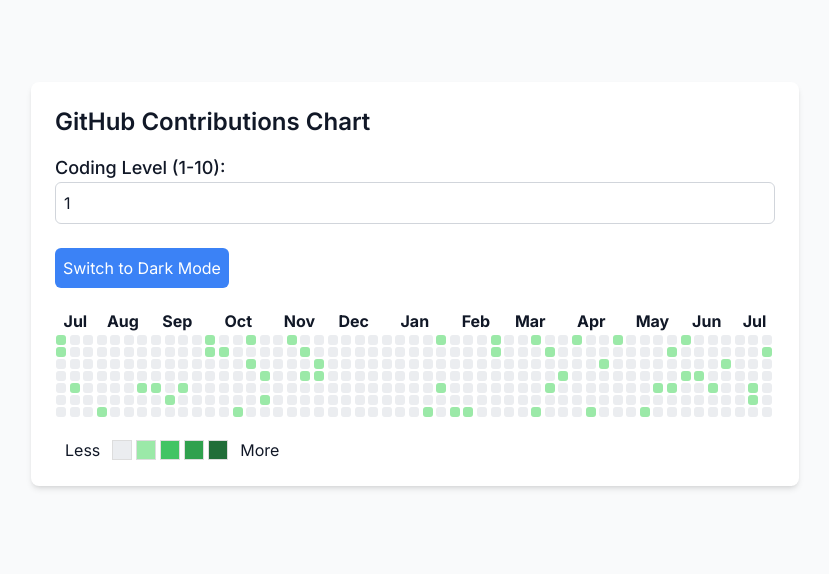
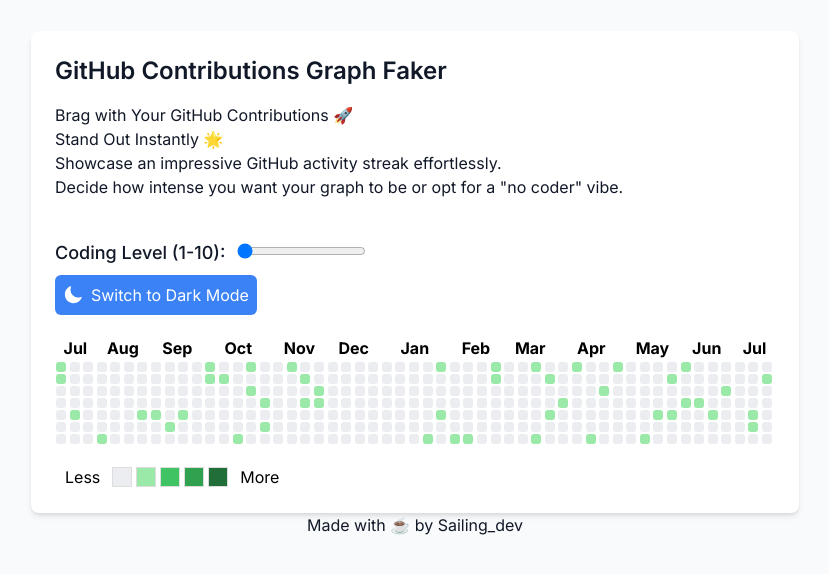
Before and after one commit to kellerfabian/contributionfaker, a Next.js app: page / in a window 1280 px wide. Shown: the part 116-690 px from the top of the page, without its empty margins (225-1054 px from the left). Built offline with nearby package versions, Linux system fonts and the light colour scheme.

Commit message:
fix: added dark mode toggle

```diff
--- /dev/null
+++ b/app/DarkModeToggle.tsx
@@ -0,0 +1,31 @@
+// DarkModeToggle.tsx
+import React from 'react';
+import { SunIcon, MoonIcon } from '@heroicons/react/24/solid';
+
+interface DarkModeToggleProps {
+  darkMode: boolean;
+  toggleDarkMode: () => void;
+}
+
+function DarkModeToggle({ darkMode, toggleDarkMode }: DarkModeToggleProps) {
+  return (
+    <button
+      onClick={toggleDarkMode}
+      className="mt-2 p-2 bg-blue-500 text-white rounded-md flex items-center"
+    >
+      {darkMode ? (
+        <>
+          <SunIcon className="h-5 w-5 mr-2" />
+          Switch to Light Mode
+        </>
+      ) : (
+        <>
+          <MoonIcon className="h-5 w-5 mr-2" />
+          Switch to Dark Mode
+        </>
+      )}
+    </button>
+  );
+}
+
+export default DarkModeToggle;
--- a/app/globals.css
+++ b/app/globals.css
@@ -32,3 +32,16 @@
 .chart-container {
   @apply h-96;
 }
+
+/*
+ Darkmodel Toggles
+*/
+.light-mode {
+  background-color: white;
+  color: black;
+}
+
+.dark-mode {
+  background-color: black;
+  color: white;
+}
--- a/app/page.tsx
+++ b/app/page.tsx
@@ -1,7 +1,7 @@
-'use client'
-import { useState, useEffect } from 'react';
-import styles from '../styles/Home.module.css';
-
+"use client";
+import { useState, useEffect } from "react";
+import styles from "../styles/Home.module.css";
+import DarkModeToggle from "./DarkModeToggle";
 interface ContributionData {
   day: string;
   value: number;
@@ -20,7 +20,7 @@
       value = Math.max(1, value); // Ensure there are no empty days for levels 9 and 10
     }
     data.push({
-      day: date.toISOString().split('T')[0],
+      day: date.toISOString().split("T")[0],
       value: value,
     });
   }
@@ -28,19 +28,34 @@
 };
 
 const getColor = (value: number, darkMode: boolean): string => {
-  if (value === 0) return darkMode ? '#2d333b' : '#ebedf0';
-  if (value === 1) return darkMode ? '#0e4429' : '#9be9a8';
-  if (value === 2) return darkMode ? '#006d32' : '#40c463';
-  if (value === 3) return darkMode ? '#26a641' : '#30a14e';
-  return darkMode ? '#39d353' : '#216e39';
+  if (value === 0) return darkMode ? "#2d333b" : "#ebedf0";
+  if (value === 1) return darkMode ? "#0e4429" : "#9be9a8";
+  if (value === 2) return darkMode ? "#006d32" : "#40c463";
+  if (value === 3) return darkMode ? "#26a641" : "#30a14e";
+  return darkMode ? "#39d353" : "#216e39";
 };
 
 const getMonthLabel = (monthIndex: number): string => {
-  const monthNames = ['Jan', 'Feb', 'Mar', 'Apr', 'May', 'Jun', 'Jul', 'Aug', 'Sep', 'Oct', 'Nov', 'Dec'];
+  const monthNames = [
+    "Jan",
+    "Feb",
+    "Mar",
+    "Apr",
+    "May",
+    "Jun",
+    "Jul",
+    "Aug",
+    "Sep",
+    "Oct",
+    "Nov",
+    "Dec",
+  ];
   return monthNames[monthIndex];
 };
 
-const groupDataByWeeks = (data: ContributionData[]): { [key: string]: ContributionData[][] } => {
+const groupDataByWeeks = (
+  data: ContributionData[]
+): { [key: string]: ContributionData[][] } => {
   const weeksByMonth: { [key: string]: ContributionData[][] } = {};
   let currentWeek: ContributionData[] = [];
 
@@ -75,7 +90,7 @@
   Object.keys(weeksByMonth).forEach((monthKey) => {
     weeksByMonth[monthKey].forEach((week) => {
       while (week.length < 7) {
-        week.push({ day: '', value: 0 });
+        week.push({ day: "", value: 0 });
       }
     });
   });
@@ -86,7 +101,9 @@
 export default function Home() {
   const [level, setLevel] = useState<number>(1);
   const [data, setData] = useState<ContributionData[]>([]);
-  const [weeksByMonth, setWeeksByMonth] = useState<{ [key: string]: ContributionData[][] }>({});
+  const [weeksByMonth, setWeeksByMonth] = useState<{
+    [key: string]: ContributionData[][];
+  }>({});
   const [darkMode, setDarkMode] = useState<boolean>(false);
 
   useEffect(() => {
@@ -103,16 +120,26 @@
 
   const toggleDarkMode = () => {
     setDarkMode((prevMode) => !prevMode);
-    document.documentElement.classList.toggle('dark');
+    document.documentElement.classList.toggle("dark");
   };
 
   return (
     <div className="container">
       <div className="content">
-        <h1>GitHub Contributions Chart</h1>
-        <label htmlFor="level">Coding Level (1-10):</label>
+        <h1>GitHub Contributions Graph Faker</h1>
+        <h2>Brag with Your GitHub Contributions 🚀</h2>
+
+        <p>Stand Out Instantly 🌟</p>
+        <p>Showcase an impressive GitHub activity streak effortlessly. </p>
+
+        <p  className="mb-10">
+          Decide how intense you want your graph to be or opt for a &quot;no
+          coder&quot; vibe.
+        </p>
+
+        <label className="mr-3" htmlFor="level">Coding Level (1-10):</label>
         <input
-          type="number"
+          type="range"
           id="level"
           name="level"
           min="1"
@@ -120,22 +147,30 @@
           value={level}
           onChange={handleChange}
         />
-        <button
-          onClick={toggleDarkMode}
-          className="mt-2 p-2 bg-blue-500 text-white rounded-md"
+        <DarkModeToggle darkMode={darkMode} toggleDarkMode={toggleDarkMode} />
+
+        <div
+          className={`${styles.tableContainer} ${
+            darkMode ? styles.tableDark : styles.tableLight
+          } rounded-md`}
         >
-          {darkMode ? 'Switch to Light Mode' : 'Switch to Dark Mode'}
-        </button>
-        <div className={styles.tableContainer}>
           <table className={styles.table}>
             <thead>
               <tr>
                 {Object.keys(weeksByMonth)
                   .sort((a, b) => new Date(a).getTime() - new Date(b).getTime())
                   .map((monthKey) => {
-                    const monthIndex = parseInt(monthKey.split('-')[1], 10) - 1;
+                    const monthIndex = parseInt(monthKey.split("-")[1], 10) - 1;
                     return (
-                      <th key={monthKey} colSpan={weeksByMonth[monthKey].length}>
+                      <th
+                        key={monthKey}
+                        colSpan={weeksByMonth[monthKey].length}
+                        className={
+                          darkMode
+                            ? styles.monthHeaderDark
+                            : styles.monthHeaderLight
+                        }
+                      >
                         {getMonthLabel(monthIndex)}
                       </th>
                     );
@@ -148,13 +183,18 @@
                   .sort((a, b) => new Date(a).getTime() - new Date(b).getTime())
                   .flatMap((monthKey) =>
                     weeksByMonth[monthKey].map((week, weekIndex) => (
-                      <td key={`${monthKey}-${weekIndex}`} className={styles.weekCell}>
+                      <td
+                        key={`${monthKey}-${weekIndex}`}
+                        className={styles.weekCell}
+                      >
                         <div className={styles.weekGrid}>
                           {week.map((day, dayIndex) => (
                             <div
                               key={dayIndex}
                               className={styles.dayCell}
-                              style={{ backgroundColor: getColor(day.value, darkMode) }}
+                              style={{
+                                backgroundColor: getColor(day.value, darkMode),
+                              }}
                               title={`Date: ${day.day}, Contributions: ${day.value}`}
                             ></div>
                           ))}
@@ -165,16 +205,41 @@
               </tr>
             </tbody>
           </table>
+          <div
+            className={`${styles.legend} ${
+              darkMode ? styles.monthHeaderDark : styles.monthHeaderLight
+            }`}
+          >
+            <span>Less</span>
+            <div
+              className={styles.legendColor}
+              style={{ backgroundColor: darkMode ? "#2d333b" : "#ebedf0" }}
+            ></div>
+            <div
+              className={styles.legendColor}
+              style={{ backgroundColor: darkMode ? "#0e4429" : "#9be9a8" }}
+            ></div>
+            <div
+              className={styles.legendColor}
+              style={{ backgroundColor: darkMode ? "#006d32" : "#40c463" }}
+            ></div>
+            <div
+              className={styles.legendColor}
+              style={{ backgroundColor: darkMode ? "#26a641" : "#30a14e" }}
+            ></div>
+            <div
+              className={styles.legendColor}
+              style={{ backgroundColor: darkMode ? "#39d353" : "#216e39" }}
+            ></div>
+            <span>More</span>
+          </div>
         </div>
-        <div className={styles.legend}>
-          <span>Less</span>
-          <div className={styles.legendColor} style={{ backgroundColor: darkMode ? '#2d333b' : '#ebedf0' }}></div>
-          <div className={styles.legendColor} style={{ backgroundColor: darkMode ? '#0e4429' : '#9be9a8' }}></div>
-          <div className={styles.legendColor} style={{ backgroundColor: darkMode ? '#006d32' : '#40c463' }}></div>
-          <div className={styles.legendColor} style={{ backgroundColor: darkMode ? '#26a641' : '#30a14e' }}></div>
-          <div className={styles.legendColor} style={{ backgroundColor: darkMode ? '#39d353' : '#216e39' }}></div>
-          <span>More</span>
-        </div>
+      </div>
+      <div className="footer">
+        <p>
+          Made with ☕ by{" "}
+          <a href="https://x.com/sailing_dev">Sailing_dev</a>
+        </p>
       </div>
     </div>
   );
--- a/package.json
+++ b/package.json
@@ -9,6 +9,7 @@
     "lint": "next lint"
   },
   "dependencies": {
+    "@heroicons/react": "^2.1.5",
     "@nivo/calendar": "^0.87.0",
     "faker": "^6.6.6",
     "next": "14.2.5",
--- a/styles/Home.module.css
+++ b/styles/Home.module.css
@@ -80,3 +80,19 @@
   margin: 0 2px;
   border: 1px solid #ddd;
 }
+
+.tableLight {
+  background-color: white;
+}
+
+.tableDark {
+  background-color: #0d1117;
+}
+
+.monthHeaderLight {
+  color: black; /* Light mode month header color */
+}
+
+.monthHeaderDark {
+  color: white; /* Dark mode month header color */
+}
```
Also changed, not shown: 1 other file (tests, documents, lock files or other folders).
